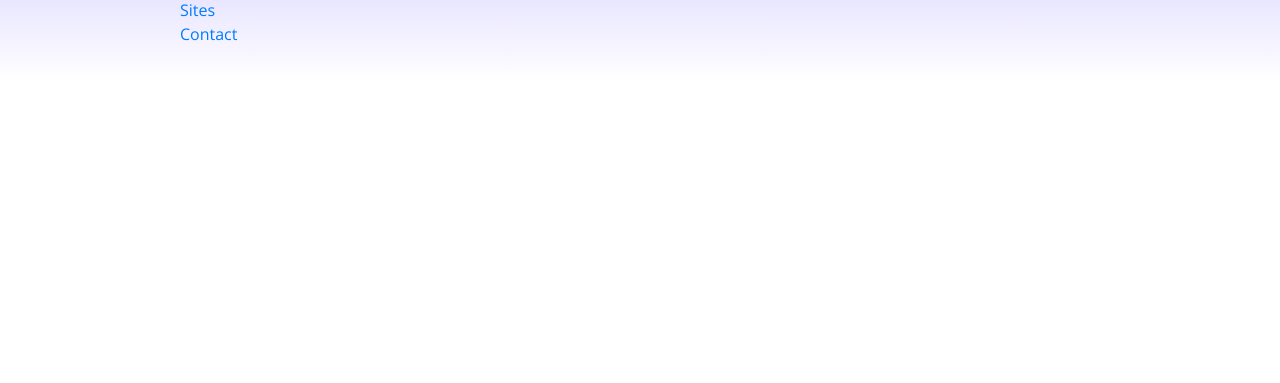
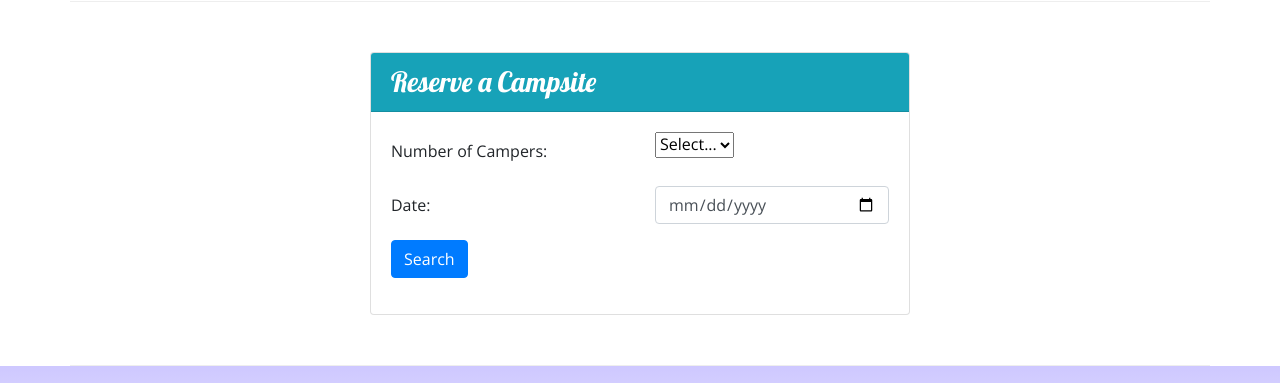
Before and after one commit to sdbellisario/nucampsite, a website: page index.html in a window 1280 px wide. Shown: the part 1151-1534 px from the top of the page. Before the commit the page ends 1233 px from the top, so only its background shows below. Drawn offline with nearby package versions, Linux system fonts and the light colour scheme.

Commit message:
Week 2 Assignment

```diff
--- a/index.html
+++ b/index.html
@@ -28,6 +28,9 @@
                 <div class="col">
                     <h1>NuCamp</h1>
                     <h2>a better way to camp</h2>
+                </div>
+            <div class="col col-md-4 col-xl-2 mt-4">
+                    <a class="text-nowrap" href="#reserveForm"><button class="btn btn-info btn-lg">Reserve Campsite</button></a>
                 </div>
             </div>
         </div>
@@ -71,8 +74,14 @@
                 <h2>Featured Campsites</h2>
             </div>
             <div class="col">
-                <h3>React Lake Campground</h3>
-                <p class="d-none d-sm-block">Nestled in the foothills of the Chrome Mountains, this campground on the shores of the pristine React Lake is a favorite for fly fishers.</p>
+                <div class="media">
+                    <div class="media-body align-self-center">
+                        <h3>React Lake Campground</h3>
+                        <p class="d-none d-sm-block">Nestled in the foothills of the Chrome Mountains, this campground on the shores of the pristine React Lake is a favorite for fly fishers.</p>
+                    </div>
+                    <img class="d-flex ml-3 img-thumbnail" src="img/react-lake-thumb.jpg" alt="React Lake thumbnail" />
+
+                </div>
             </div>
         </div>
 
@@ -86,6 +95,44 @@
                     <div class="media-body align-self-center">
                         <h3>Bootstrap Outfitters</h3>
                         <p class="d-none d-sm-block">Bootstrap Outfitters supplies you with the gear you need at prices you can't beat.</p>
+                    </div>
+                </div>
+            </div>
+        </div>
+
+        <div class="row row-content">
+            <div class="col-sm-6 mx-auto">
+                <div class="card">
+                    <h3 class="card-header bg-info text-white">Reserve a Campsite</h3>
+                    <div class="card-body">
+                        <form id="reserveForm">
+                            <div class="row form-group">
+                                <label class="col-sm-6 col-form-label">Number of Campers:</label>
+                                <div class="col">
+                                <select name="numCampers" id="numCampers">
+                                    <option>Select...</option>
+                                    <option>1</option>
+                                    <option>2</option>
+                                    <option>3</option>
+                                    <option>4</option>
+                                    <option>5</option>
+                                    <option>6</option>
+                                    <option>7</option>
+                                </select>
+                                </div>
+                            </div>
+                            <div class="row form-group">
+                                <label for="date" class="col-sm-6 col-form-label">Date:</label>
+                                <div class="col">
+                                    <input type="date" id="date" name="date" class="form-control" placeholder="Date">
+                                </div>
+                            </div>
+                            <div class="row form-group">
+                                <div class="col">
+                                    <button type="submit" class="btn btn-primary">Search</button>
+                                </div>
+                            </div>
+                        </form>
                     </div>
                 </div>
             </div>
```
Also changed, not shown: 1 other file.
